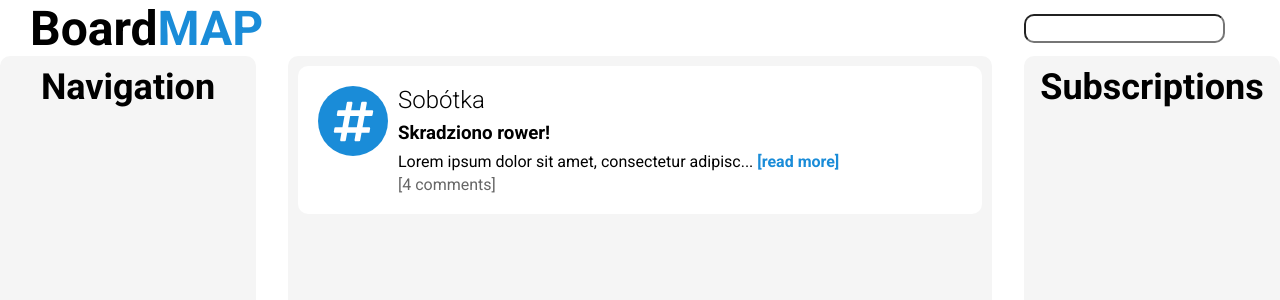
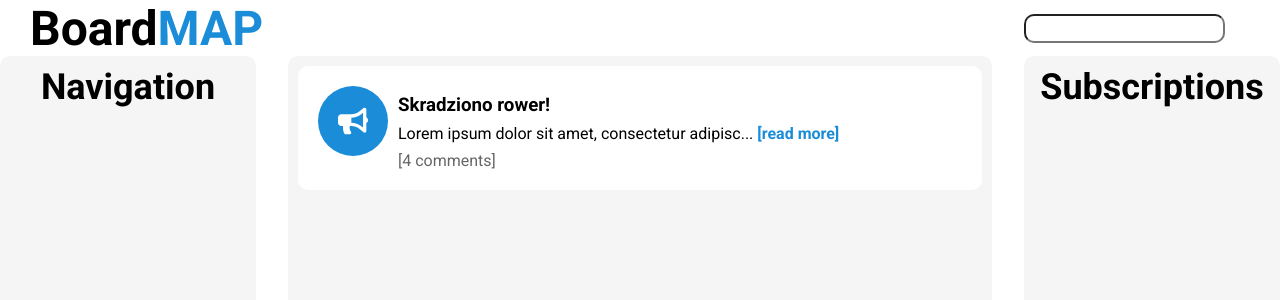
Before and after one commit to PiotrRynio/CodersCamp2021.Project-2.FullStack.React-Node, a React (Create React App) app in the folder frontend/: page / in a window 1280 px wide. Shown: the top 300 px of the page. Built offline with nearby package versions, Linux system fonts and the light colour scheme.

Commit message:
Add AnnouncementIcon component and styles.

```diff
--- a/frontend/src/components/Announcement/Announcement.js
+++ b/frontend/src/components/Announcement/Announcement.js
@@ -1,19 +1,9 @@
-import {
-  Wrapper,
-  ReadMore,
-  Image,
-  Comments,
-  Title,
-  Description,
-  Board,
-  Icon,
-} from './Announcement.styled';
+import { Wrapper, ReadMore, Comments, Title, Description, Board } from './Announcement.styled';
 import PropTypes from 'prop-types';
-
-import { FaHashtag } from 'react-icons/fa';
-import { IconContext } from 'react-icons';
+import AnnouncementIcon from '../AnnouncementIcon/AnnouncementIcon';
 
 const Announcement = ({ title, photo, boardName, content, commentsNumber, isOpen }) => {
+  //const {  } = announcement;
   const shortDescription = () => (content.length > 50 ? content.slice(0, 47) + '...  ' : content);
 
   const commentsString = () =>
@@ -21,15 +11,7 @@ const Announcement = ({ title, photo, boardName, content, commentsNumber, isOpen
 
   return (
     <Wrapper>
-      {photo ? (
-        <Image src={photo} alt="Board logo" />
-      ) : (
-        <IconContext.Provider value={{ color: 'white', size: '45px' }}>
-          <Icon>
-            <FaHashtag />
-          </Icon>
-        </IconContext.Provider>
-      )}
+      <AnnouncementIcon iconType={'default'} />
       <div>
         <Board>{boardName}</Board>
         <Title>{title}</Title>
--- a/frontend/src/components/Announcement/Announcement.styled.js
+++ b/frontend/src/components/Announcement/Announcement.styled.js
@@ -23,23 +23,6 @@ export const Description = styled.p`
   margin-right: 20px;
 `;
 
-export const Image = styled.img`
-  height: 70px;
-  border-radius: 50%;
-  margin-right: 10px;
-`;
-
-export const Icon = styled.div`
-  display: flex;
-  justify-content: center;
-  align-items: center;
-  height: 70px;
-  width: 70px;
-  border-radius: 50%;
-  margin-right: 10px;
-  background: #1a8cd8;
-`;
-
 export const ReadMore = styled.span`
   font-weight: bold;
   color: #1a8cd8;
@@ -53,7 +36,7 @@ export const ReadMore = styled.span`
 `;
 
 export const Comments = styled.p`
-  margin-top: 4px;
+  margin-top: 8px;
   color: #666;
   cursor: pointer;
   transition: all 300ms;
--- /dev/null
+++ b/frontend/src/components/AnnouncementIcon/AnnouncementIcon.js
@@ -0,0 +1,25 @@
+import { FaBullhorn, FaBolt, FaDog, FaTint } from 'react-icons/fa';
+import { Icon } from './AnnouncementIcon.styled.js';
+import PropTypes from 'prop-types';
+
+const AnnouncementIcon = ({ iconType }) => {
+  const properIcon = () => {
+    if (iconType === 'electricity') {
+      return <FaBolt />;
+    } else if (iconType === 'water') {
+      return <FaTint />;
+    } else if (iconType === 'pets') {
+      return <FaDog />;
+    } else {
+      return <FaBullhorn />;
+    }
+  };
+
+  return <Icon>{properIcon()}</Icon>;
+};
+
+AnnouncementIcon.propTypes = {
+  iconType: PropTypes.oneOf(['electricity', 'water', 'pets', 'default']).isRequired,
+};
+
+export default AnnouncementIcon;
--- /dev/null
+++ b/frontend/src/components/AnnouncementIcon/AnnouncementIcon.styled.js
@@ -0,0 +1,14 @@
+import styled from 'styled-components';
+
+export const Icon = styled.div`
+  display: flex;
+  justify-content: center;
+  align-items: center;
+  height: 70px;
+  min-width: 70px;
+  border-radius: 50%;
+  margin-right: 10px;
+  background: #1a8cd8;
+  color: white;
+  font-size: 30px;
+`;
--- a/frontend/src/components/MainContent/MainContent.js
+++ b/frontend/src/components/MainContent/MainContent.js
@@ -17,7 +17,7 @@ const MainContent = () => {
       <Announcement
         title={title}
         //photo={imageSrc}
-        boardName={board}
+        //boardName={board}
         content={description}
         commentsNumber={commentsNumber}
       />
```
